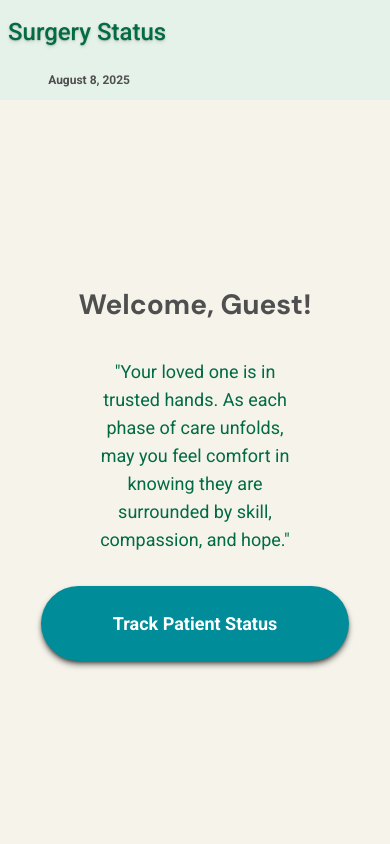
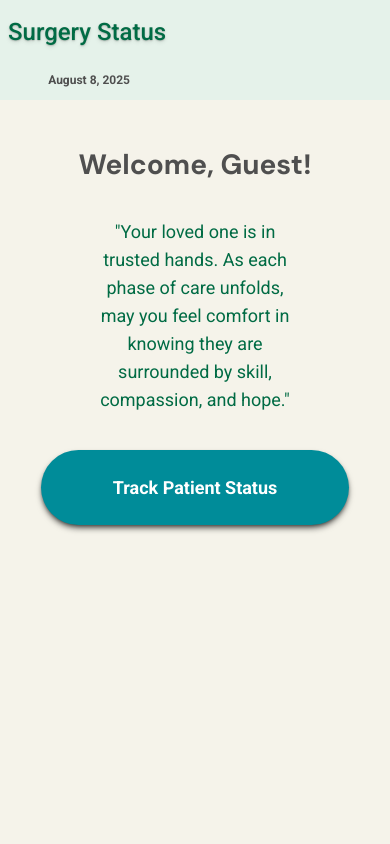
Before and after one commit to chingu-voyages/V56-tier2-team-25, a React (Vite) app: page /guest in a window 390 px wide. Shown: the top 844 px of the page. Built offline with nearby package versions, Linux system fonts and the light colour scheme; the HTML template or start-up script is replaced by a standard one.

Commit message:
guest landing page responsiveness updates

```diff
--- a/src/components/Landingpages/LandingPageGuest.jsx
+++ b/src/components/Landingpages/LandingPageGuest.jsx
@@ -7,12 +7,12 @@ const LandingPageGuest = () => {
     <section>
       <div className="min-h-screen w-full flex flex-col">
         <Header />
-        <div className="flex flex-1 flex-col items-center justify-center text-center bg-[#F5F3EA]">
+        <div className="flex flex-1 flex-col items-center pt-11 justify-start md:justify-center text-center bg-[#F5F3EA]">
           <div className="flex flex-col items-center justify-center">
             <h1 className="text-[#4F4F4F] font-bold text-[1.75rem] dm-sans mb-8 sm:text-4xl">
               Welcome, Guest!
             </h1>
-            <p className="mb-8 md:mb-15 text-[#006B44] text-[1.125rem] dm-san w-[190px] leading-7 sm:text-[1.125rem] md:w-130">
+            <p className="mb-9 md:mb-15 text-[#006B44] text-[1.125rem] dm-san w-[190px] leading-7 sm:text-[1.125rem] md:w-130">
               "Your loved one is in trusted hands. As each phase of care
               unfolds, may you feel comfort in knowing they are surrounded by
               skill, compassion, and hope."
```
